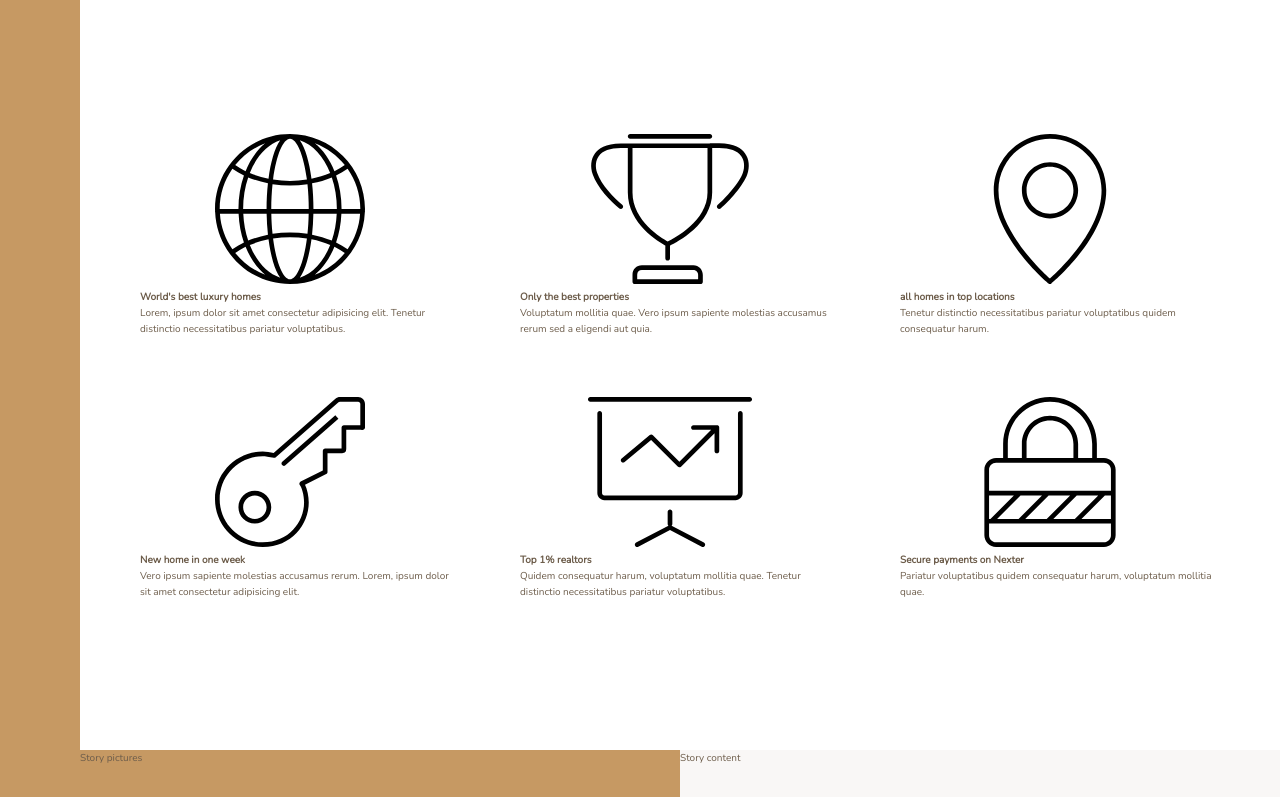
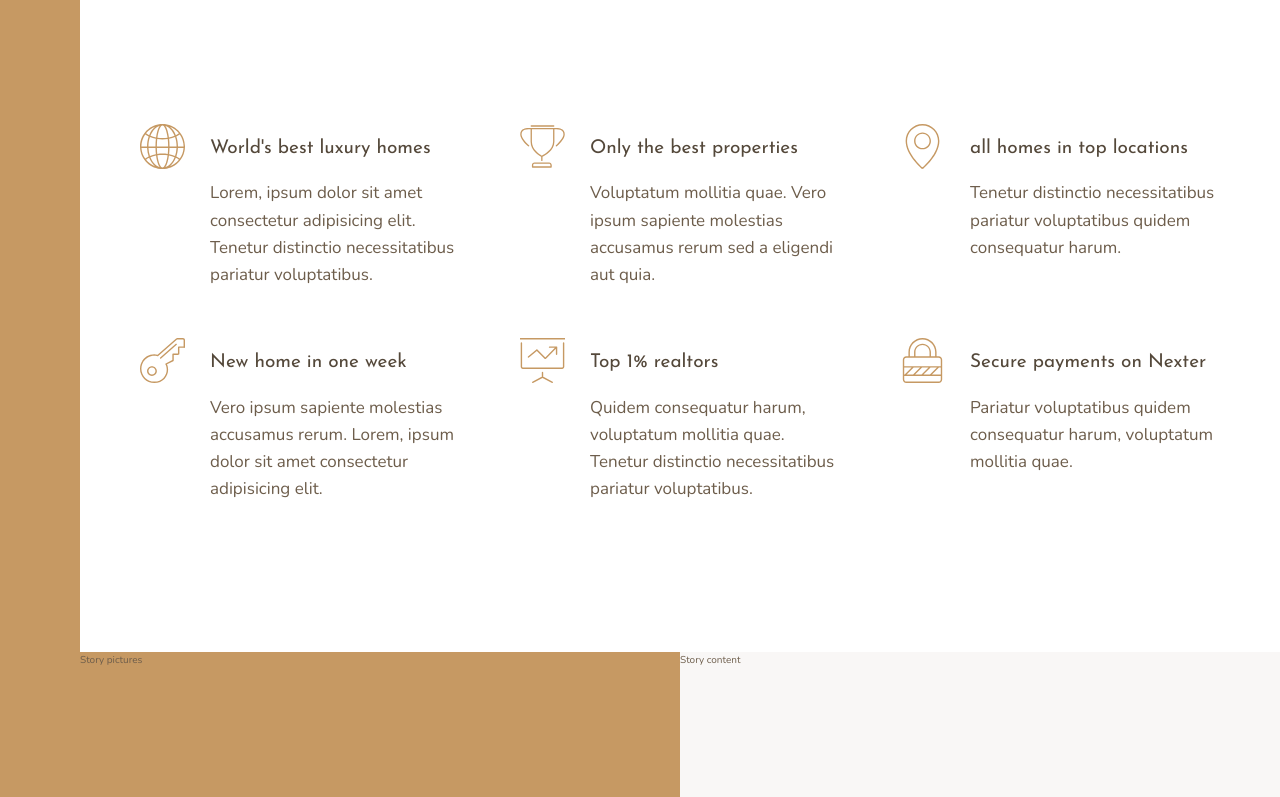
Before and after one commit to caiolv/nexter, a React (Create React App) app: page / in a window 1280 px wide. Shown: the part 656-1453 px from the top of the page. Built offline with nearby package versions, Linux system fonts and the light colour scheme.

Commit message:
add: finish features section

```diff
--- a/src/components/Features.js
+++ b/src/components/Features.js
@@ -8,42 +8,42 @@
           <svg className="feature__icon">
             <use href={sprite + "#icon-global"}></use>
           </svg>
-          <h4 className="heading-4">World's best luxury homes</h4>
+          <h4 className="heading-4 heading-4--dark">World's best luxury homes</h4>
           <p className="feature__text">Lorem, ipsum dolor sit amet consectetur adipisicing elit. Tenetur distinctio necessitatibus pariatur voluptatibus.</p>
         </div>
         <div className="feature">
           <svg className="feature__icon">
             <use href={sprite + "#icon-trophy"}></use>
           </svg>
-          <h4 className="heading-4">Only the best properties</h4>
+          <h4 className="heading-4 heading-4--dark">Only the best properties</h4>
           <p className="feature__text">Voluptatum mollitia quae. Vero ipsum sapiente molestias accusamus rerum sed a eligendi aut quia.</p>
         </div>
         <div className="feature">
           <svg className="feature__icon">
             <use href={sprite + "#icon-map-pin"}></use>
           </svg>
-          <h4 className="heading-4">all homes in top locations</h4>
+          <h4 className="heading-4 heading-4--dark">all homes in top locations</h4>
           <p className="feature__text">Tenetur distinctio necessitatibus pariatur voluptatibus quidem consequatur harum.</p>
         </div>
         <div className="feature">
           <svg className="feature__icon">
             <use href={sprite + "#icon-key"}></use>
           </svg>
-          <h4 className="heading-4">New home in one week</h4>
+          <h4 className="heading-4 heading-4--dark">New home in one week</h4>
           <p className="feature__text">Vero ipsum sapiente molestias accusamus rerum. Lorem, ipsum dolor sit amet consectetur adipisicing elit.</p>
         </div>
         <div className="feature">
           <svg className="feature__icon">
             <use href={sprite + "#icon-presentation"}></use>
           </svg>
-          <h4 className="heading-4">Top 1% realtors</h4>
+          <h4 className="heading-4 heading-4--dark">Top 1% realtors</h4>
           <p className="feature__text">Quidem consequatur harum, voluptatum mollitia quae. Tenetur distinctio necessitatibus pariatur voluptatibus.</p>
         </div>
         <div className="feature">
           <svg className="feature__icon">
             <use href={sprite + "#icon-lock"}></use>
           </svg>
-          <h4 className="heading-4">Secure payments on Nexter</h4>
+          <h4 className="heading-4 heading-4--dark">Secure payments on Nexter</h4>
           <p className="feature__text">Pariatur voluptatibus quidem consequatur harum, voluptatum mollitia quae.</p>
         </div>
     </section>
--- a/src/styles/base/_typography.scss
+++ b/src/styles/base/_typography.scss
@@ -0,0 +1,24 @@
+%heading { // = .heading-1, .heading-2, .heading-3, .heading-4 {
+    font-family: $font-display;
+    font-weight: 400;
+}
+
+.heading-1 {
+    @extend %heading;
+}
+
+.heading-2 {
+    @extend %heading;
+}
+
+.heading-3 {
+    @extend %heading;
+}
+
+.heading-4 {
+    @extend %heading;
+    font-size: 1.9rem;
+
+    &--light { color: $color-grey-light-1 }
+    &--dark { color: $color-grey-dark-1 }
+}
--- a/src/styles/components/_features.scss
+++ b/src/styles/components/_features.scss
@@ -4,6 +4,28 @@
     margin: 15rem 0;
 
     display:grid;
-    grid-template-columns: repeat(3, 1fr);
+    //grid-template-columns: repeat(3, 1fr);
+    grid-template-columns: repeat(auto-fit, minmax(25rem, 1fr));
     grid-gap: 6rem;
+    align-items: start;
 }
+
+.feature {
+
+    display: grid;
+    grid-template-columns: min-content 1fr;
+    grid-row-gap: 1.5rem;
+    grid-column-gap: 2.5rem;
+
+    &__icon {
+        fill: $color-primary;
+        width: 4.5rem;
+        height: 4.5rem;
+        grid-row: 1 / span 2;
+        transform: translateY(-1rem);
+    }
+
+    &__text {
+        font-size: 1.7rem;
+    }
+}
```
